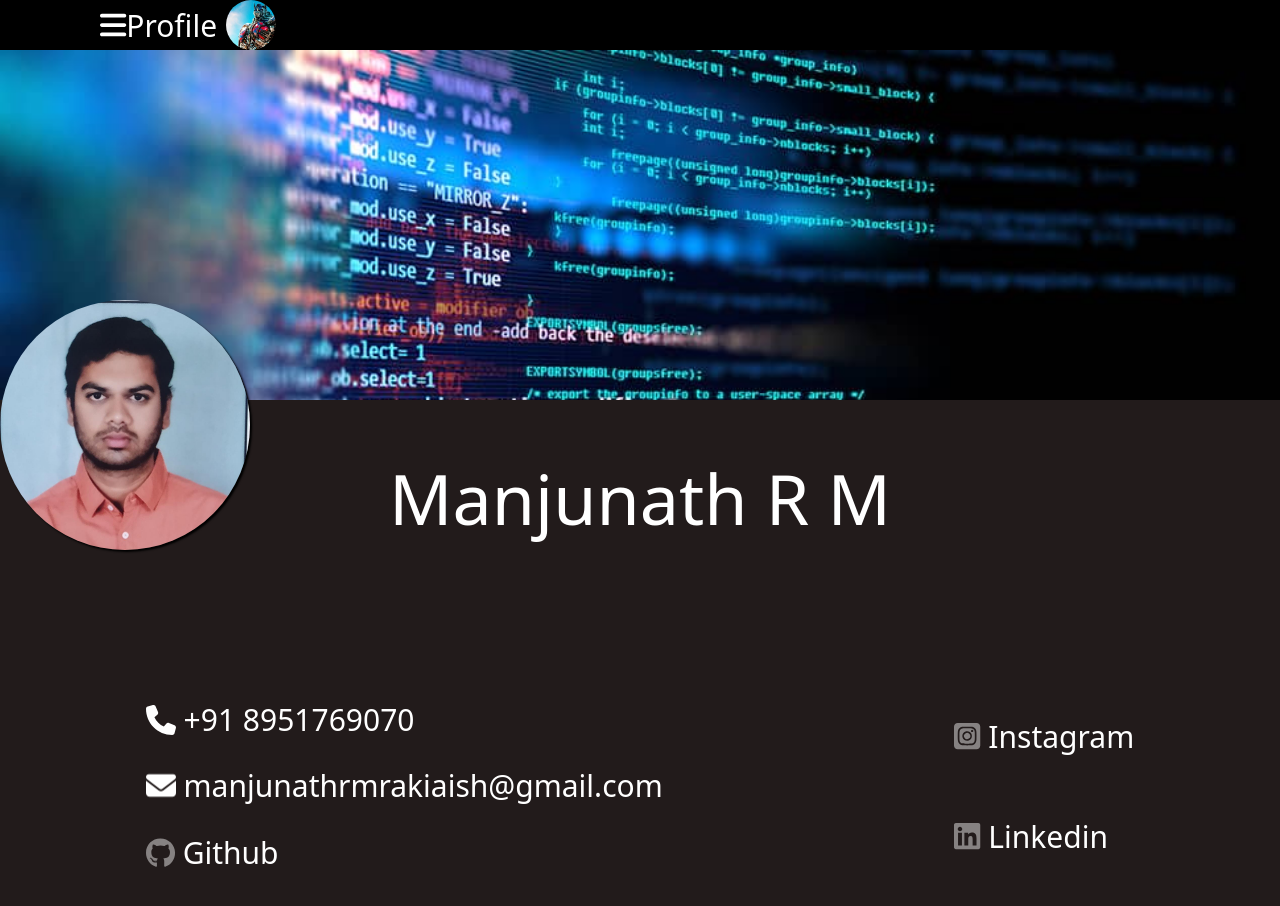
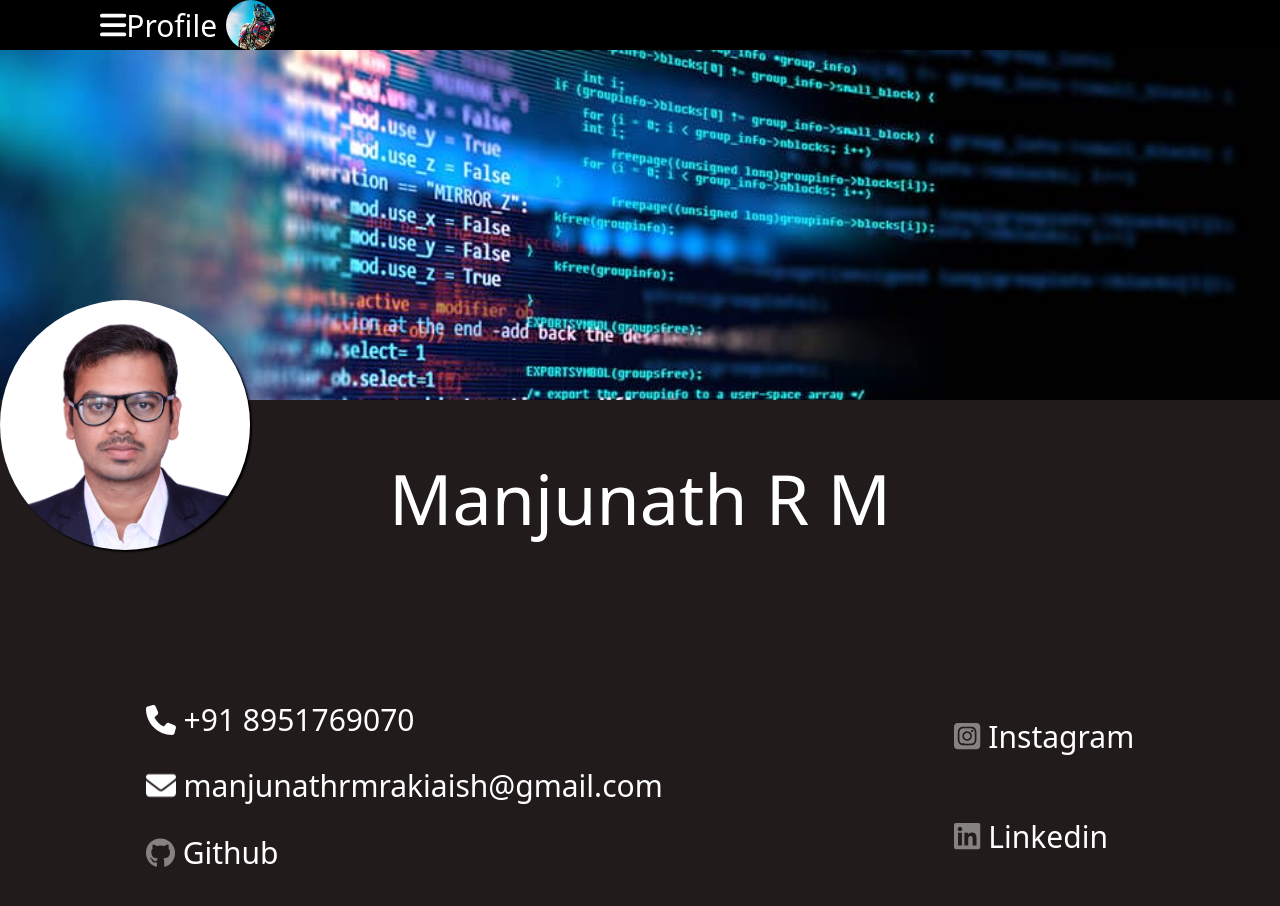
Before and after one commit to prime00125/Portfoilo, a React (Create React App) app: page / in a window 1280 px wide. Shown: the top 906 px of the page. Built offline with nearby package versions, Linux system fonts and the light colour scheme.

Commit message:
Update MainPage.css

```diff
--- a/src/ComStyles/MainPage.css
+++ b/src/ComStyles/MainPage.css
@@ -26,7 +26,7 @@
   position: relative;
   bottom: 100px;
   box-shadow: 2px 2px 2px black;
-  background-image: url(../images/photo\ \(1\).jpeg);
+  background-image: URL(../images/Photo\ with\ SPec.jpg);
   background-size: cover;
 }
 
```
